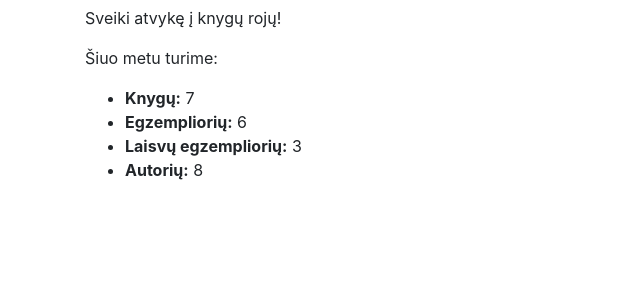
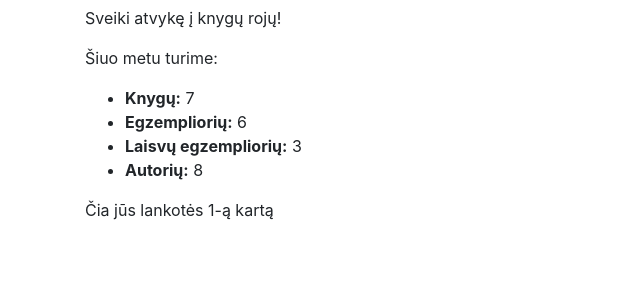
Before and after one commit to DonatasNoreika/django_library_2022_10, a Django app: page /library/ in a window 1280 px wide. Shown: the part 319-619 px from the top of the page, without its empty margins (0-640 px from the left). Run offline with Django 4.2, Linux system fonts and the light colour scheme; data comes from the database, SQL or seed files in the repository; both versions use the stored data as it was after the commit; some libraries are stand-ins or nearby versions.

Commit message:
7 paskaita: pridėtas apsilankymų skaitiklis (sesijos)

```diff
--- a/mysite/library/templates/books.html
+++ b/mysite/library/templates/books.html
@@ -25,6 +25,7 @@
     {% endfor %}
     </div>
 {% else %}
+{% %}
 <p>Bibliotekoje knygų nėra.</p>
 {% endif %}
   <div class="pagination">
--- a/mysite/library/templates/index.html
+++ b/mysite/library/templates/index.html
@@ -12,4 +12,5 @@
     <li><strong>Laisvų egzempliorių:</strong> {{ num_instances_available }}</li>
     <li><strong>Autorių:</strong> {{ num_authors }}</li>
 </ul>
+<p>Čia jūs lankotės {{ num_visits }}-ą kartą</p>
 {% endblock %}
--- a/mysite/library/views.py
+++ b/mysite/library/views.py
@@ -10,11 +10,16 @@ def index(request):
     num_instances = BookInstance.objects.all().count()
     num_instances_available = BookInstance.objects.filter(status__exact='g').count()
     num_authors = Author.objects.all().count()
+
+    num_visits = request.session.get('num_visits', 1)
+    request.session['num_visits'] = num_visits + 1
+
     context = {
         'num_book': num_book,
         'num_instances': num_instances,
         'num_instances_available': num_instances_available,
         'num_authors': num_authors,
+        'num_visits': num_visits,
     }
     return render(request, 'index.html', context=context)
 
```
Also changed, not shown: mysite/db.sqlite3.
